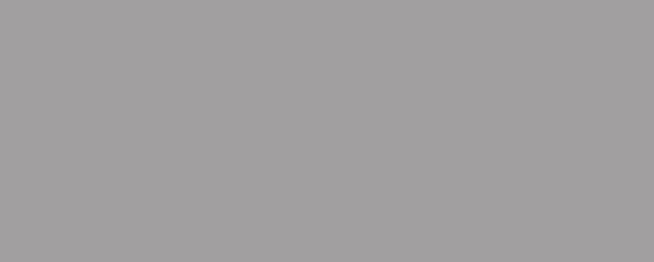
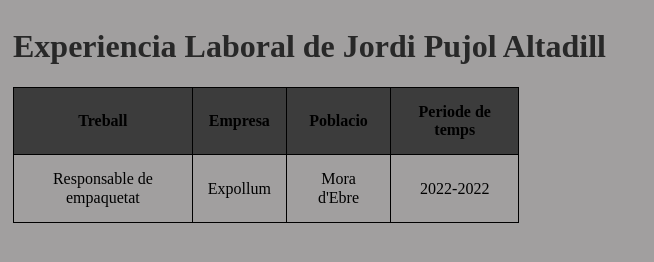
Before and after one commit to jordipa94/prova_HTML_jordipa, a plain HTML site: page html/experiencia laboral.html in a window 1280 px wide. Shown: the whole page, without its empty margins (0-654 px from the left). Drawn offline with Linux system fonts and the light colour scheme.

Commit message:
exp laboral

```diff
--- a/html/experiencia laboral.html
+++ b/html/experiencia laboral.html
@@ -11,11 +11,35 @@
 
     <link rel="stylesheet" href="../css/normalised.css">
     <link rel="stylesheet" href="../css/general.css">
+    <link rel="stylesheet" href="../css/taules.css">
 
 </head>
 <body>
 
+    <div class="taula-estudis">
 
+        <h1>Experiencia Laboral de Jordi Pujol Altadill</h1>
+
+    <table>
+        <thead>
+          <tr>
+            <th>Treball</th>
+            <th>Empresa</th>
+            <th>Poblacio</th>
+            <th>Periode de temps</th>
+          </tr>
+        </thead>
+        <tbody>
+          <tr>
+            <td>Responsable de empaquetat</td>
+            <td>Expollum</td>
+            <td>Mora d'Ebre</td>
+            <td>2022-2022</td>
+          </tr>
+        </tbody>
+      </table>
+
+    </div>
 
 </body>
 </html>
```
Also changed, not shown: html/estudis.html (+1 -1 lines), css/taules.css (renamed from css/estudis.css).
